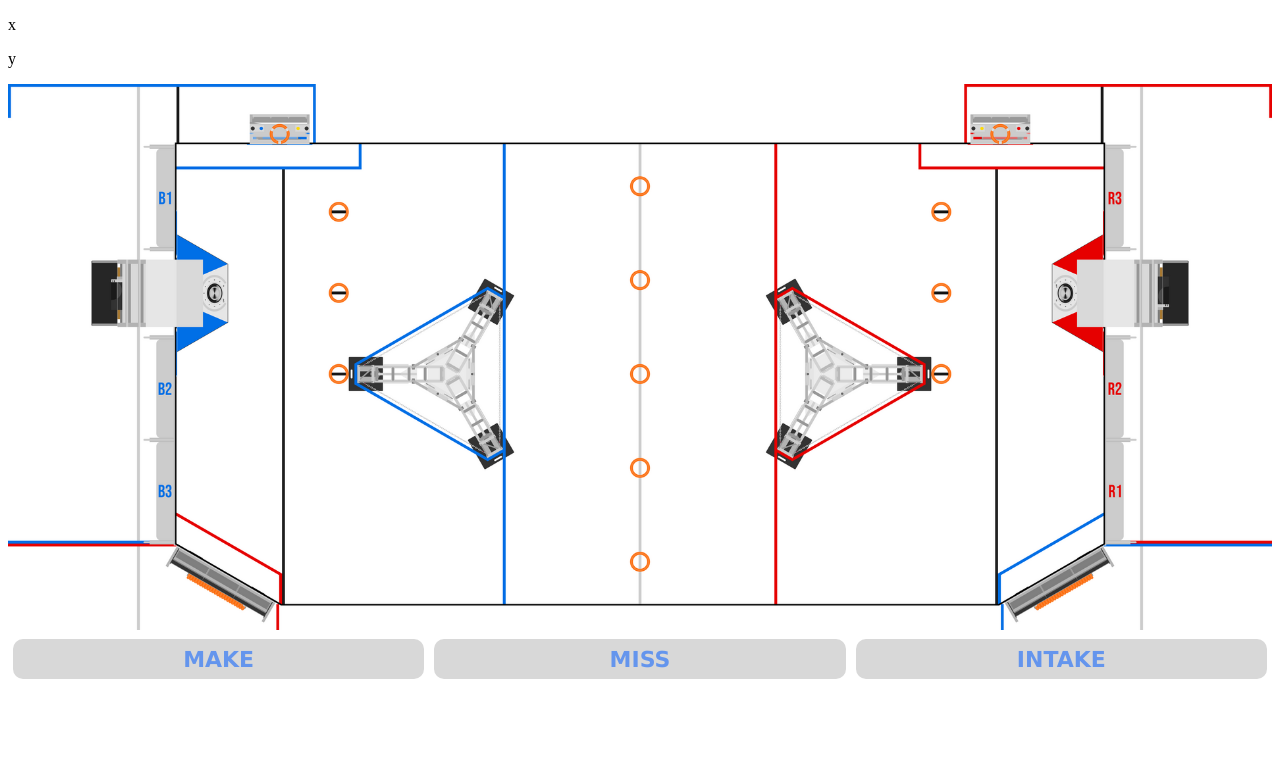
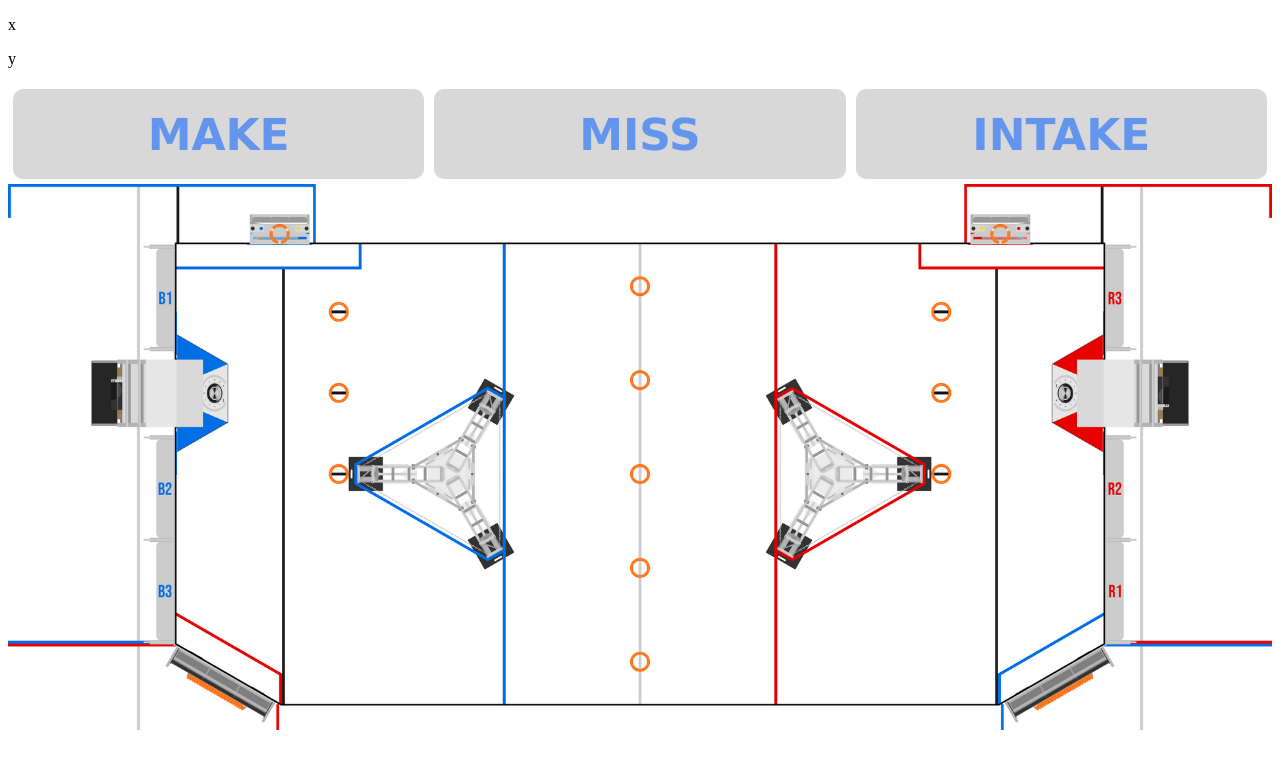
Before and after one commit to lddtwo456/lddtwo456.github.io, a plain HTML site: page scouting/form.html in a window 1280 px wide. Drawn offline with Linux system fonts and the light colour scheme.

Commit message:
fix buttons

```diff
--- a/scouting/form.html
+++ b/scouting/form.html
@@ -12,12 +12,12 @@
         <p id="yout">y</p>
 
         <div id="field-selector">
-            <img id="field" src="field.png" alt="field" width="100%"></img>
             <div id="field-buttons">
                 <button id="make">MAKE</button>
                 <button id="miss">MISS</button>
                 <button id="intake">INTAKE</button>
             </div>
+            <img id="field" src="field.png" alt="field" width="100%"></img>
         </div>
 
         <script src="formSubmission.js" type="text/javascript"></script>
--- a/scouting/style.css
+++ b/scouting/style.css
@@ -2,20 +2,23 @@ body {
   background-color: rgb(255, 255, 255);
 }
 
-#picture-container {
+#field-selector {
   position: relative;
+  width: 100%;
+  height: auto;
 }
 
-#clickable-area {
+#field {
   position: absolute;
-  top: 0;
+  top: 100px;
   left: 0;
   width: 100%;
-  height: 100%;
+  height: auto;
   cursor: pointer;
 }
 
 #field-buttons {
+  position: relative;
   display: flex;
   justify-content: space-between;
   align-items: center;
@@ -23,7 +26,7 @@ body {
 
 #field-buttons button {
   width: 100%;
-  height: 40px;
+  height: 90px;
   background-color: rgb(216, 216, 216);
   color: cornflowerblue;
   border: none;
@@ -35,7 +38,7 @@ body {
   text-decoration: none;
   font-family: Verdana;
   font-weight: bolder;
-  font-size: 22px;
+  font-size: 44px;
 }
 
 #field-buttons button.active {
```
